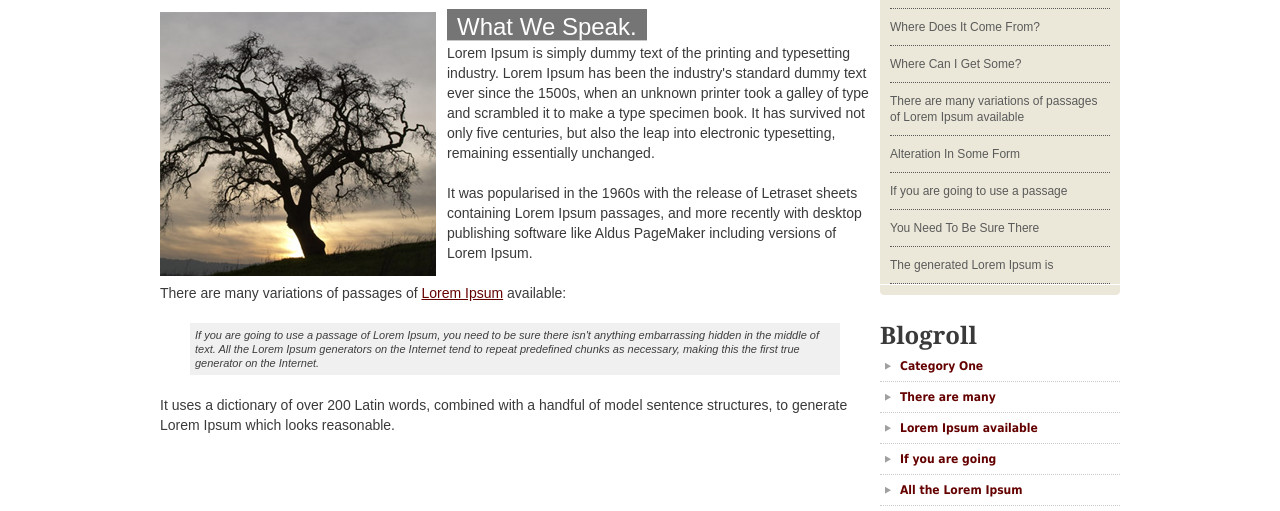
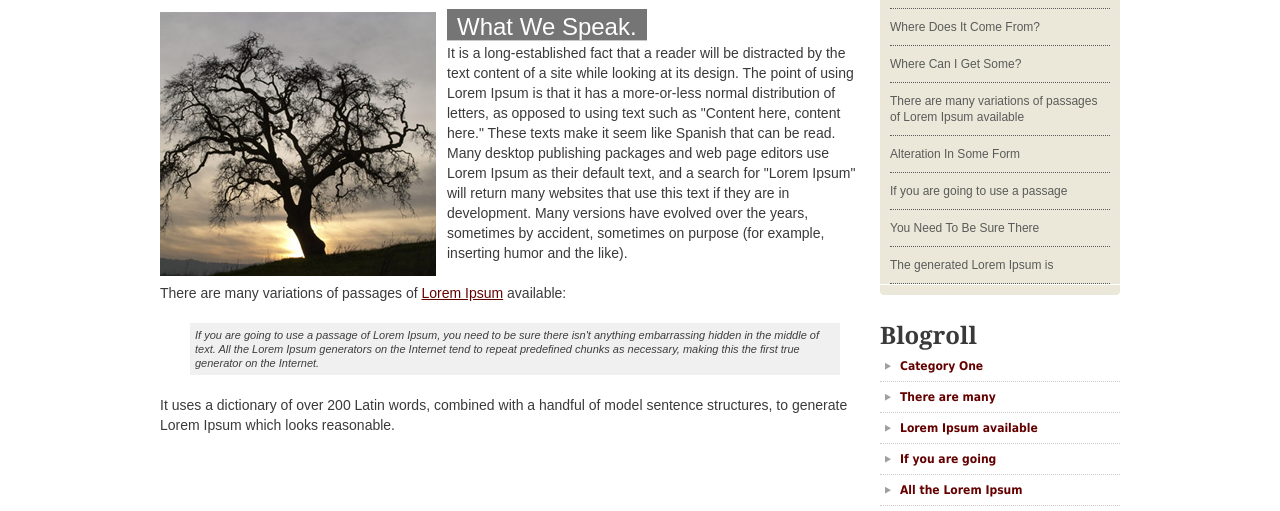
Before and after one commit to luuukkasss/fundamentalsufv.github.io, a plain HTML site: page docs/index.html in a window 1280 px wide. Shown: the part 271-782 px from the top of the page. Drawn offline with Linux system fonts and the light colour scheme.

Commit message:
Change text under "What we speak"

```diff
--- a/docs/index.html
+++ b/docs/index.html
@@ -34,9 +34,8 @@
 	  <img src="images/c1_i1.png" width="277" height="266" alt="" />
 	  <h3>What We Speak.</h3>
 	  <br class="clear bottomClear" />
-	  <p>Lorem Ipsum is simply dummy text of the printing and typesetting industry. Lorem Ipsum has been the industry's standard dummy text ever since the 1500s, when an unknown printer took a galley of type and scrambled it to make a type specimen book. It has survived not only five centuries, but also the leap into electronic typesetting, remaining essentially unchanged.<br /><br />
-
-It was popularised in the 1960s with the release of Letraset sheets containing Lorem Ipsum passages, and more recently with desktop publishing software like Aldus PageMaker including versions of Lorem Ipsum.<br /><br />
+	  <p>It is a long-established fact that a reader will be distracted by the text content of a site while looking at its design. The point of using Lorem Ipsum is that it has a more-or-less normal distribution of letters, as opposed to using text such as "Content here, content here." These texts make it seem like Spanish that can be read.
+		Many desktop publishing packages and web page editors use Lorem Ipsum as their default text, and a search for "Lorem Ipsum" will return many websites that use this text if they are in development. Many versions have evolved over the years, sometimes by accident, sometimes on purpose (for example, inserting humor and the like).<br /><br />
 There are many variations of passages of <a href="#">Lorem Ipsum</a> available:</p>
       <p class="quoteBar">If you are going to use a passage of Lorem Ipsum, you need to be sure there isn't anything embarrassing hidden in the middle of text. All the Lorem Ipsum generators on the Internet tend to repeat predefined chunks as necessary, making this the first true generator on the Internet.</p>
 	  <p>It uses a dictionary of over 200 Latin words, combined with a handful of model sentence structures, to generate Lorem Ipsum which looks reasonable.</p>
```
